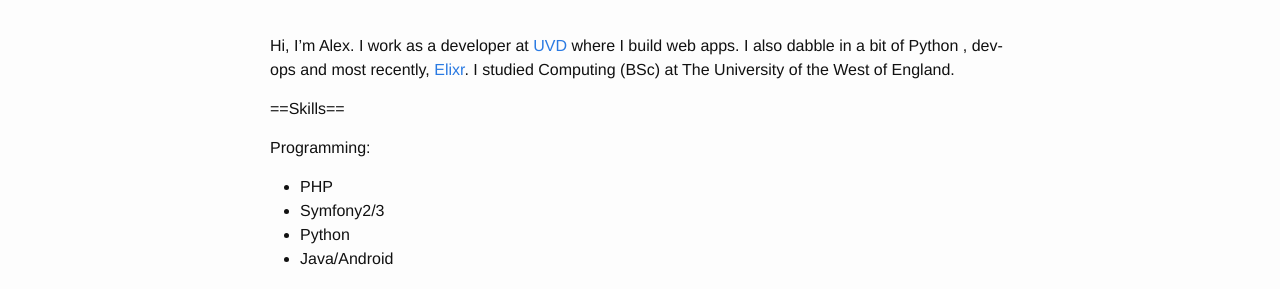
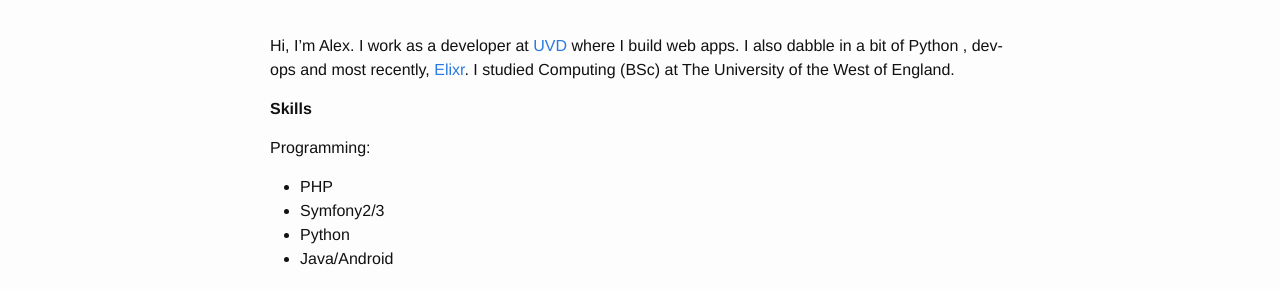
Before and after one commit to alexlongshaw/alexlongshaw.github.io, a Jekyll site: the page built from about.md, in a window 1280 px wide. Shown: the part 130-419 px from the top of the page. Built offline with Jekyll 4.4.1, drawn with Linux system fonts in a browser that asks for light colours.

```diff
--- a/about.md
+++ b/about.md
@@ -8,18 +8,20 @@ Hi, I'm Alex. I work as a developer at [UVD](http://uvd.co.uk/) where I build we
 , dev-ops and most recently, [Elixr](http://elixir-lang.org/). I studied Computing (BSc) at The University of the West of England.
 
 
-==Skills==
+**Skills**
 
 Programming:
+
 * PHP
 * Symfony2/3
 * Python
 * Java/Android
 
 Other:
- - Git
- - SQL
- - Linux server administration
- - HTML/CSS
+
+* Git
+* SQL
+* Linux server administration
+* HTML/CSS
 
 Symfony/LEMP is my default stack and tend to write in PHPStorm using the Vim plugin.
```
